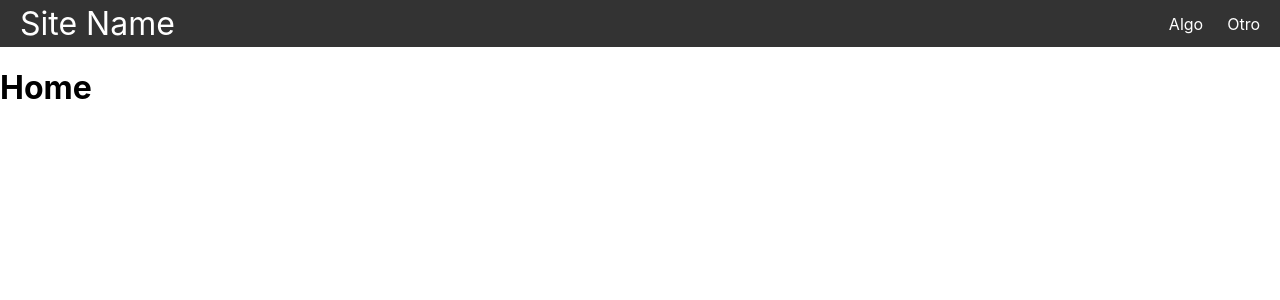
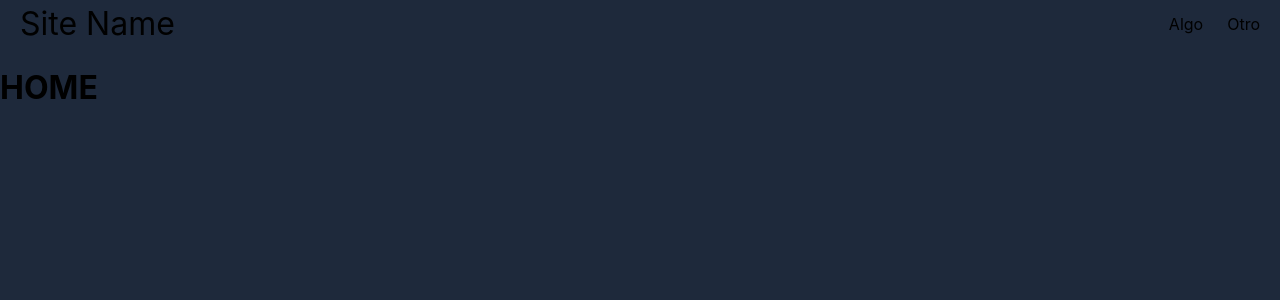
Before and after one commit to wilberth-cl/blog, a React (Create React App) app: page / in a window 1280 px wide. Shown: the top 300 px of the page. Built offline with nearby package versions, Linux system fonts and the light colour scheme.

Commit message:
create: MyRoutes

```diff
--- a/src/App.js
+++ b/src/App.js
@@ -1,38 +1,22 @@
 import './App.css';
+import React from 'react';
+import { BrowserRouter } from 'react-router-dom';
 import Navbar from './components/Navbar';
-import Welcome from './pages/Welcome';
-import Home from './pages/Home';
-import Algo from './pages/Algo';
-import Otro from './pages/Otro';
-import Page404 from './pages/Page404';
+import MyRoutes from './components/MyRoutes';
 
 function App() {
 
-  let component;
+  return (
 
-  switch(window.location.pathname){
-    case "/":
-      component = <Home />
-      break;
-    case "/blog":
-      component = <Welcome />
-      break
-    case "/algo":
-      component = <Algo />
-      break;
-    case "/otro":
-      component = <Otro />
-      break;
-    default:
-      component = <Page404 />
-      break;
-  }
+    <BrowserRouter>
+      <div className="mx-auto overflow-hidden">
 
-  return (
-    <div className="mx-auto overflow-hidden">
-      <Navbar />
-      {component}
-    </div>
+        <Navbar />
+        <MyRoutes />
+
+      </div>
+    </BrowserRouter>
+
   )
 
 }
--- /dev/null
+++ b/src/components/MyRoutes.js
@@ -0,0 +1,40 @@
+import React from 'react';
+import { Route, Routes } from 'react-router-dom';
+import Welcome from '../pages/Welcome';
+import Home from '../pages/Home';
+import Algo from '../pages/Algo';
+import Otro from '../pages/Otro';
+import Page404 from '../pages/Page404';
+
+const MyRoutes = () => (
+       <Routes>
+
+          <Route
+            path='/'
+            element={<Home/>}
+          />
+
+          <Route
+            path='/blog'
+            element = {<Welcome/>}
+            />
+
+          <Route
+            path='/otro'
+            element={<Otro/>}
+            />
+
+          <Route
+            path='/algo'
+            element={<Algo/>}
+            />
+
+           <Route
+            path='*'
+            element={<Page404/>}
+            />
+
+        </Routes>
+)
+
+export default MyRoutes;
--- a/src/components/Navbar.js
+++ b/src/components/Navbar.js
@@ -1,19 +1,40 @@
+import { NavLink } from "react-router-dom";
 
-export default function Navbar(){
+function Navbar(){
+
+	let activeStyle = {
+		/* textDecoration: 'underline', */
+		backgroundColor: 'rgb(49 46 129)',
+		borderBottom: '3px solid rgb(29 78 216)'
+	};
 
 	return (
-
-			<nav className="nav">
-				<a href="/" className="site-title">Site Name</a>
+			<nav className="nav font-mono bg-slate-900 text-emerald-500">
+				<NavLink
+				to="/"
+				className="site-title">
+					Site Name
+				</NavLink>
 				<ul>
 					<li>
-						<a href="/algo">Algo</a>
+						<NavLink
+						to="/algo"
+						className="hover:bg-indigo-700 hover:text-white active:bg-indigo-900"
+						style={ ({ isActive }) => isActive ? activeStyle : undefined }>
+							Algo
+						</NavLink>
 					</li>
 					<li>
-						<a href="/otro">Otro</a>
+						<NavLink
+						to="/otro"
+						className="hover:bg-indigo-700 hover:text-white active:bg-indigo-900"
+						style={ ({ isActive }) => isActive ? activeStyle : undefined }>
+							Otro
+						</NavLink>
 					</li>
 				</ul>
 			</nav>
-
 		);
 }
+
+export default Navbar;
--- a/src/index.css
+++ b/src/index.css
@@ -9,6 +9,7 @@ body {
     sans-serif;
   -webkit-font-smoothing: antialiased;
   -moz-osx-font-smoothing: grayscale;
+  background-color: rgb(30 41 59);
 }
 
 code {
--- a/src/pages/Home.js
+++ b/src/pages/Home.js
@@ -1,6 +1,8 @@
 function Home(){
     return(
-        <h1>Home</h1>
+        <div className="container mx-auto">
+            <h1>HOME</h1>
+        </div>
     )
 }
 
--- a/src/styles.css
+++ b/src/styles.css
@@ -7,8 +7,6 @@ body {
 }
 
 .nav {
-    background-color: #333;
-    color: white;
     display: flex;
     justify-content: space-between;
     align-items: stretch;
@@ -36,12 +34,3 @@ body {
     align-items: center;
     padding: .25rem;
 }
-
-.nav li.active {
-    background-color: #5555;
-}
-
-.nav li:hover {
-    background-color: #ffff;
-    color: black;
-}
```
Also changed, not shown: package.json (+4 -3 lines), src/mytest.js (added, +41 -0 lines), 1 other file (tests, documents, lock files or other folders).
